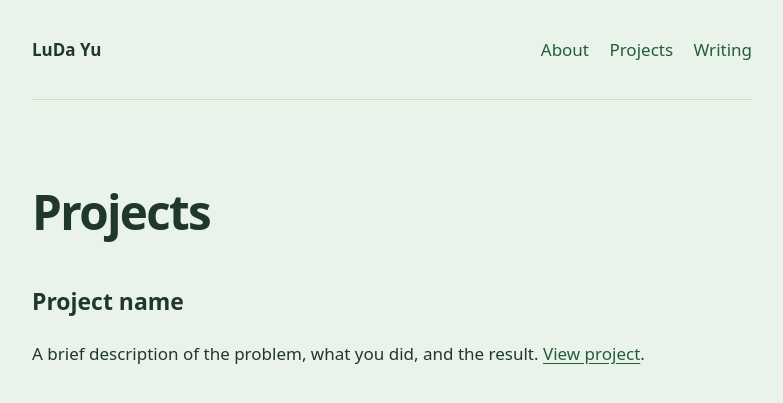
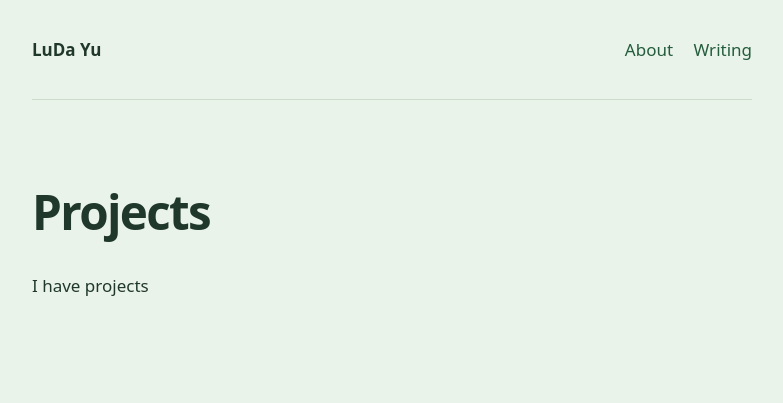
Before and after one commit to ludayu560/personal-site, a Jekyll site: the page built from projects.html, in a window 1280 px wide. Shown: the top 403 px of the page, without its empty margins (248-1031 px from the left). Built offline with Jekyll 4.4.1, drawn with Linux system fonts in a browser that asks for light colours.

Commit message:
convert mds to html

```diff
--- a/_layouts/default.html
+++ b/_layouts/default.html
@@ -29,7 +29,7 @@
 
         <nav aria-label="Main navigation">
           <a href="{{ '/about/' | relative_url }}">About</a>
-          <a href="{{ '/projects/' | relative_url }}">Projects</a>
+          <!-- <a href="{{ '/projects/' | relative_url }}">Projects</a> -->
           <a href="{{ '/blog/' | relative_url }}">Writing</a>
         </nav>
       </header>
--- /dev/null
+++ b/projects.html
@@ -0,0 +1,8 @@
+---
+layout: default
+title: Projects
+permalink: /projects/
+---
+
+<h1>Projects</h1>
+<p>I have projects</p>
--- a/projects.md
+++ /dev/null
@@ -1,11 +0,0 @@
----
-layout: default
-title: Projects
-permalink: /projects/
----
-
-# Projects
-
-## Project name
-
-A brief description of the problem, what you did, and the result. [View project](https://github.com/your-username).
```
Also changed, not shown: about.html (added, +8 -0 lines), about.md (deleted, +0 -8 lines), blog.html (+13 -7 lines).
